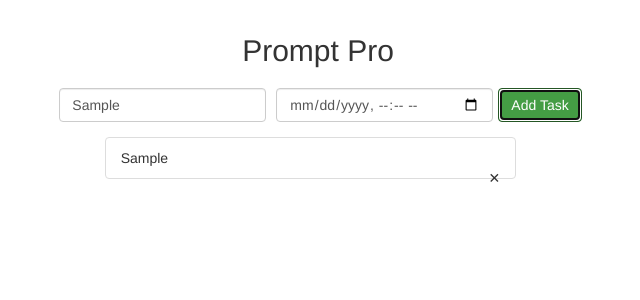
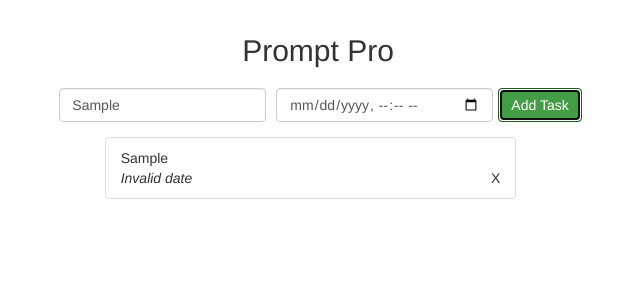
Before and after one commit to prabhusarath/ReactApps, a React (Create React App) app in the folder prompt-pro/: page / in a window 1280 px wide. Both pictures are taken after typing "Sample" into the empty fields and a click on the button "Add Task". Shown: the top 300 px of the page, without its empty margins (322-962 px from the left). Built offline with nearby package versions, Linux system fonts and the light colour scheme.

Commit message:
Add Time Format

```diff
--- a/prompt-pro/package.json
+++ b/prompt-pro/package.json
@@ -3,6 +3,7 @@
   "version": "0.1.0",
   "private": true,
   "dependencies": {
+    "moment": "^2.18.1",
     "react": "^15.6.1",
     "react-dom": "^15.6.1",
     "react-redux": "^5.0.5",
--- a/prompt-pro/src/components/App.js
+++ b/prompt-pro/src/components/App.js
@@ -3,6 +3,7 @@ import { connect } from 'react-redux';
 import {addtask,deltask} from '../actions';
 import {bindActionCreators} from 'redux';
 import '../index.css';
+import moment from 'moment';
 
 class App extends React.Component {
 
@@ -33,12 +34,15 @@ class App extends React.Component {
                     reminders.map( rem => {
                         return (
                             <li key={rem.id} className="list-group-item ">
-                                <div>{ rem.text }</div>
-                                <div>{ rem.due }</div>
-                                <div className="list-item delete-button"
-                                     onClick={() => this.delReminders(rem.id)}>
-                                    &#x2715;
+                                <div className="list-item">
+                                    <div>{ rem.text }</div>
+                                    <div className="list-item delete-button"
+                                         onClick={() => this.delReminders(rem.id)}>
+                                        X
+                                    </div>
+                                    <div><em>{moment(new Date( rem.due )).fromNow()}</em></div>
                                 </div>
+
                             </li>
                         )
                     })
```
